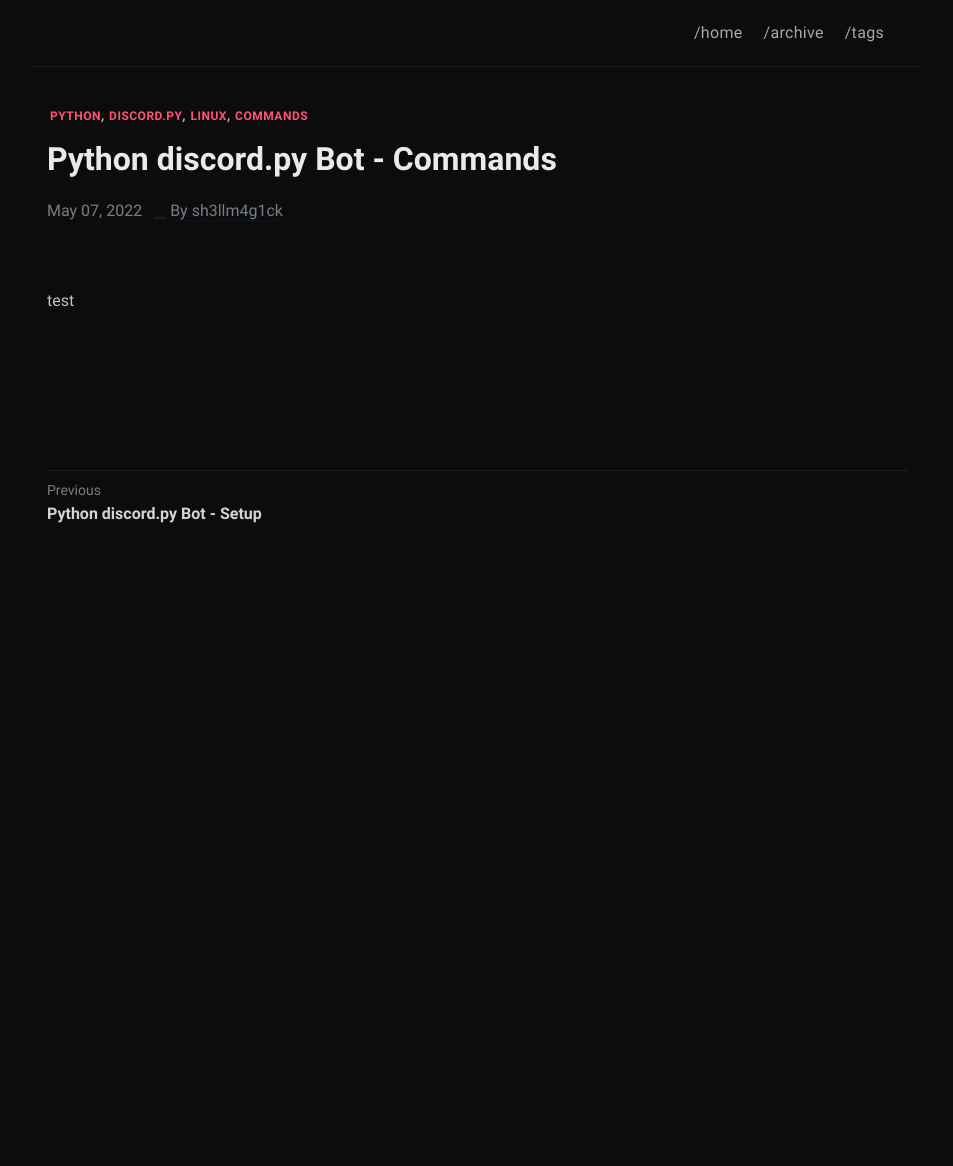
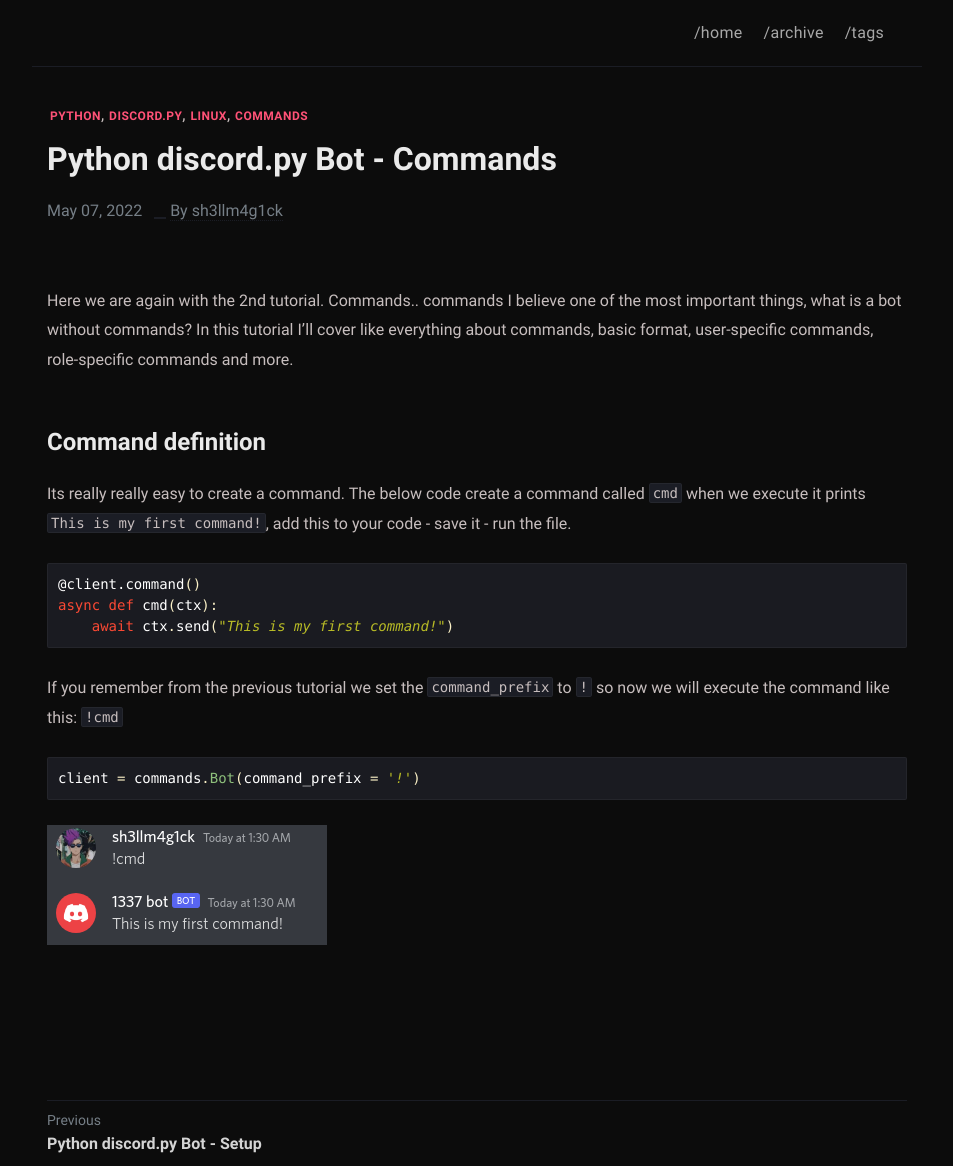
Before and after one commit to sh3llm4g1ck/sh3llm4g1ck.github.io, a Jekyll site: the page built from _posts/python-discord.py-bot-commands/2022-05-07-python-discord.py-bot-commands.md, in a window 1280 px wide. Shown: the whole page, without its empty margins (163-1116 px from the left). Built offline with Jekyll 4.4.1, drawn with Linux system fonts in a browser that asks for light colours; before the commit the page ends 900 px from its top, so only the background shows below that.

Commit message:
Update 2022-05-07-python-discord.py-bot-commands.md

````diff
--- a/_posts/python-discord.py-bot-commands/2022-05-07-python-discord.py-bot-commands.md
+++ b/_posts/python-discord.py-bot-commands/2022-05-07-python-discord.py-bot-commands.md
@@ -4,4 +4,23 @@ title: "Python discord.py Bot - Commands"
 tags: [python, discord.py, linux, commands]
 ---
 
-test
+Ηere we are again with the 2nd tutorial. Commands.. commands I believe one of the most important things, what is a bot without commands?
+In this tutorial I'll cover like everything about commands, basic format, user-specific commands, role-specific commands and more.
+
+# Command definition
+
+Its really really easy to create a command. The below code create a command called `cmd` when we execute it prints `This is my first command!`, add this to your code - save it - run the file.
+
+```python
+@client.command()
+async def cmd(ctx):
+    await ctx.send("This is my first command!")
+```
+
+If you remember from the previous tutorial we set the `command_prefix` to `!` so now we will execute the command like this: `!cmd`
+
+```python
+client = commands.Bot(command_prefix = '!')
+```
+
+![](https://raw.githubusercontent.com/sh3llm4g1ck/sh3llm4g1ck.github.io/main/_posts/python-discord.py-bot-commands/images/1.png)
````
